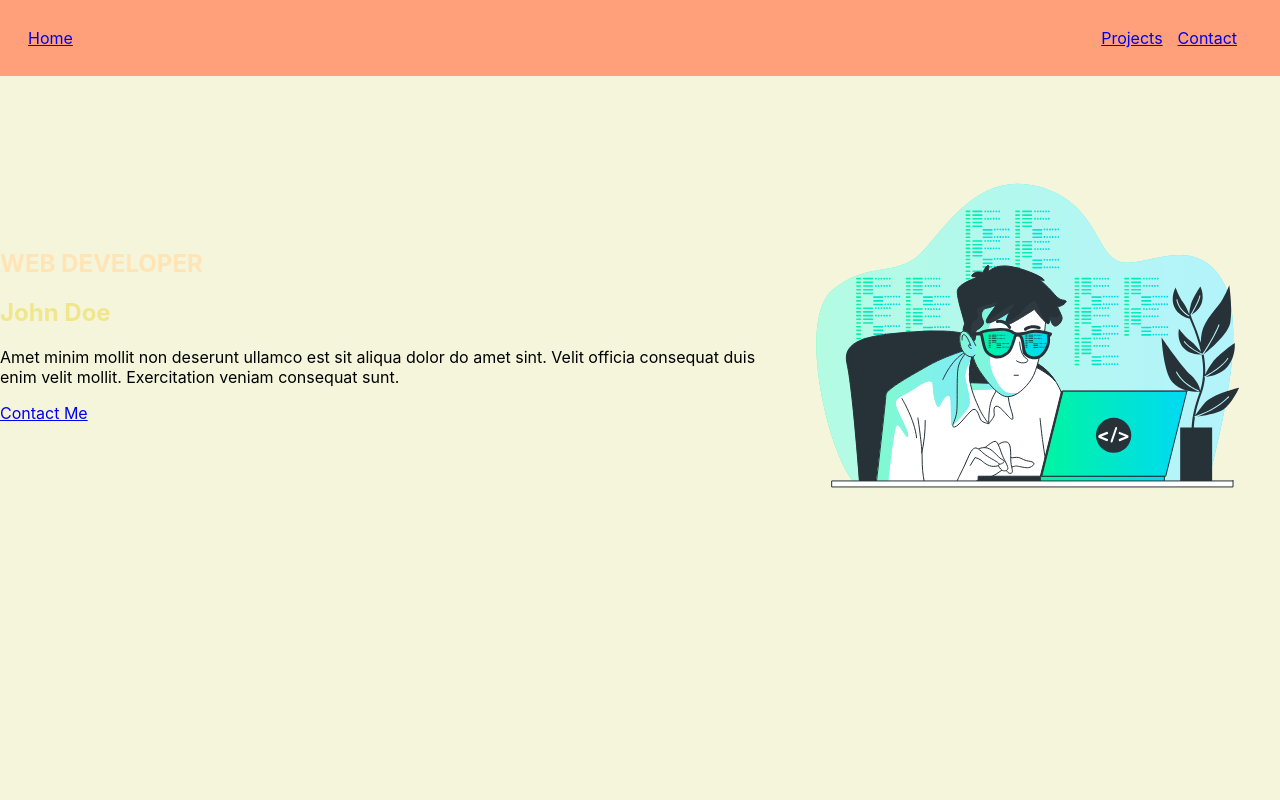
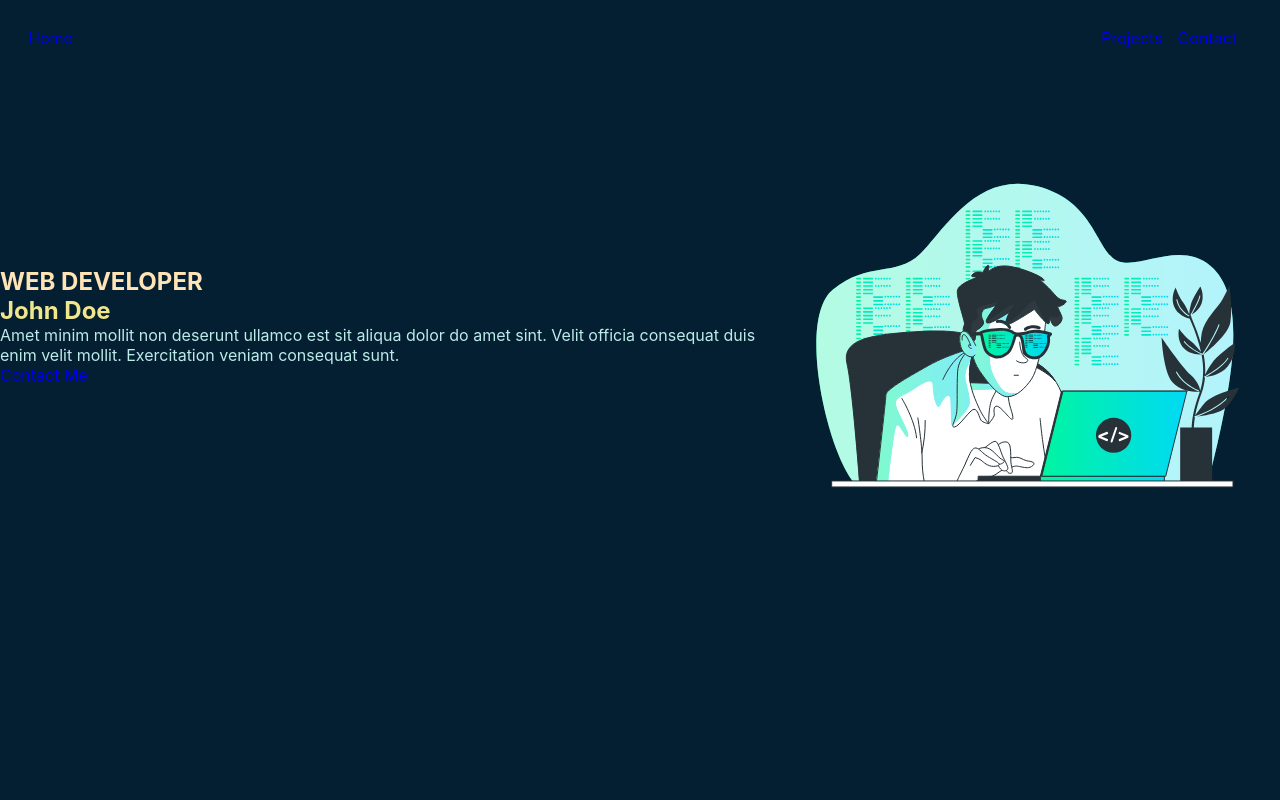
Before and after one commit to 89811421793/portfoli, a React app: page / in a window 1280 px wide. Shown: the top 800 px of the page. Built offline with nearby package versions, Linux system fonts and the light colour scheme.

Commit message:
Globalstyle & Theme

```diff
--- a/src/index.css
+++ b/src/index.css
@@ -43,15 +43,6 @@
 }
 
 
-body {
-  margin: 0;
-  font-family: -apple-system, BlinkMacSystemFont, 'Segoe UI', 'Roboto', 'Oxygen',
-    'Ubuntu', 'Cantarell', 'Fira Sans', 'Droid Sans', 'Helvetica Neue',
-    sans-serif;
-  -webkit-font-smoothing: antialiased;
-  -moz-osx-font-smoothing: grayscale;
-}
-
 code {
   font-family: source-code-pro, Menlo, Monaco, Consolas, 'Courier New',
     monospace;
--- a/src/index.tsx
+++ b/src/index.tsx
@@ -3,12 +3,14 @@ import ReactDOM from 'react-dom/client';
 import './index.css';
 import App from './App';
 import reportWebVitals from './reportWebVitals';
+import { GlobalStyle } from './styles/Global.styled';
 
 const root = ReactDOM.createRoot(
   document.getElementById('root') as HTMLElement
 );
 root.render(
   <React.StrictMode>
+    <GlobalStyle/>
     <App />
   </React.StrictMode>
 );
--- a/src/layout/footer/Footer.tsx
+++ b/src/layout/footer/Footer.tsx
@@ -3,7 +3,7 @@ import styled from "styled-components";
 import { Icon } from "../../components/icon/Icon";
 import { FlexWrapper } from "../../components/flexWrapper";
 
-export const Footer = () => {
+export const Footer:React.FC = () => {
   return (
     <StyledFooter>
       <FlexWrapper direction={'column'} align={'center'}>
@@ -11,21 +11,21 @@ export const Footer = () => {
         <ProfileItem>
           <ProfileLink href="#">
             <Icon width={'22'} height={'21'} viewBox={'0 0 21 21'} iconId={"gmail"} />
-            <h3>GMAIL</h3>
+            <ProfileTitle>GMAIL</ProfileTitle>
           </ProfileLink>
         </ProfileItem>
 
         <ProfileItem>
           <ProfileLink href="#">
             <Icon width={'22'} height={'21'} viewBox={'0 0 21 21'} iconId={"linkedin"} />
-            <h3>LINKEDIN</h3>
+            <ProfileTitle>LINKEDIN</ProfileTitle>
           </ProfileLink>
         </ProfileItem>
 
         <ProfileItem>
           <ProfileLink href="#">
             <Icon width={'22'} height={'21'} viewBox={'0 0 21 21'} iconId={"github"} />
-            <h3>GITHUB</h3>
+            <ProfileTitle>GITHUB</ProfileTitle>
           </ProfileLink>
         </ProfileItem>
       </ProfilesList>
@@ -40,17 +40,18 @@ export const Footer = () => {
 };
 
 const StyledFooter = styled.footer`
-background-color: color(display-p3 1 1 0);
-
 `;
 
 const ProfilesList = styled.ul`
 display: flex;
+gap:10px;
 `;
 
 const ProfileItem = styled.li``;
 
 const ProfileLink = styled.a``;
+
+const ProfileTitle = styled.h3``;
 
 const NavLink = styled.a`
 margin-right: 10px;
--- a/src/layout/header/Header.tsx
+++ b/src/layout/header/Header.tsx
@@ -16,7 +16,6 @@ export const Header: React.FC = () => {
 };
 
 const StyledHeader = styled.header`
-background-color: lightsalmon;
 display: flex;
 justify-content: space-between;
 padding: 28px;
--- a/src/layout/sections/contacts/Contacts.tsx
+++ b/src/layout/sections/contacts/Contacts.tsx
@@ -24,7 +24,6 @@ export const Contacts = () => {
 
 const StyledContacts = styled.section`
 min-height: 60vh;
-background-color: midnightblue;
 `
 
 const StyledForm = styled.form`
--- a/src/layout/sections/main/Main.tsx
+++ b/src/layout/sections/main/Main.tsx
@@ -25,7 +25,6 @@ export const Main: React.FC = () => {
 
 const StyledMain = styled.section`
   min-height: 100vh;
-  background-color: beige;
 `;
 
 const MainPic = styled.img`
--- a/src/layout/sections/projects/Projects.tsx
+++ b/src/layout/sections/projects/Projects.tsx
@@ -46,5 +46,4 @@ export const Projects: React.FC = () => {
 
 const StyledProjects = styled.section`
   min-height: 100vh;
-  background-color: ivory;
 `;
--- a/src/layout/sections/projects/project/Project.tsx
+++ b/src/layout/sections/projects/project/Project.tsx
@@ -1,5 +1,6 @@
 import React from "react";
 import styled from "styled-components";
+import { theme } from "../../../../styles/Theme";
 
 type ProjectPropsType = {
     title: string
@@ -23,7 +24,7 @@ export const Project = (props: ProjectPropsType) => {
 };
 
 const StyledProject = styled.div`
-background-color:crimson;
+background-color:${theme.colors.secondaryBg};
 flex-basis: 40%;
 margin: 20px;
 `;
--- a/src/layout/sections/skills/Skills.tsx
+++ b/src/layout/sections/skills/Skills.tsx
@@ -28,6 +28,5 @@ export const Skills: React.FC = () => {
 };
 
 const StyledSkills = styled.section`
-  background-color: navy;
   min-height: 100vh;
 `;
--- /dev/null
+++ b/src/styles/Global.styled.ts
@@ -0,0 +1,41 @@
+import { createGlobalStyle } from "styled-components";
+import { theme } from "./Theme";
+
+
+export const GlobalStyle = createGlobalStyle`
+*,
+*::before,
+*::after {
+    box-sizing: border-box;
+    margin: 0;
+    padding: 0;
+}
+
+body {
+    margin: 0;
+    font-family: 'Montserrat', -apple-system, BlinkMacSystemFont, 'Segoe UI', 'Roboto', 'Oxygen',
+      'Ubuntu', 'Cantarell', 'Fira Sans', 'Droid Sans', 'Helvetica Neue',
+      sans-serif;
+    -webkit-font-smoothing: antialiased;
+    -moz-osx-font-smoothing: grayscale;
+    color: ${theme.colors.baseFont};
+  }
+
+ul {
+    list-style: none;
+  }
+
+  button {
+    cursor: pointer;
+    background-color: unset;
+}
+
+  a {
+    text-decoration: none;
+    cursor: pointer;
+}
+
+section,header,footer {
+    background-color: ${theme.colors.primaryBg};
+}
+`
--- /dev/null
+++ b/src/styles/Theme.ts
@@ -0,0 +1,13 @@
+export const theme = {
+    colors: {
+        primaryBg: '#041f31',
+        secondaryBg: '#222525',
+        accent: 'linear-gradient(90deg, #00f5a0 0%, #00d9f5 100%)',
+        baseFont: '#BDEBEA',
+        btnText: '#252728',
+        minorFont: '#d7e5ec',
+        projectTitle: '#d9f2f2',
+        skillTitle: '#1f2626',
+        // danger: 'C05353'   ??
+    },
+}
```
